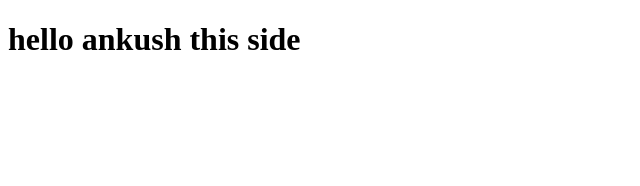
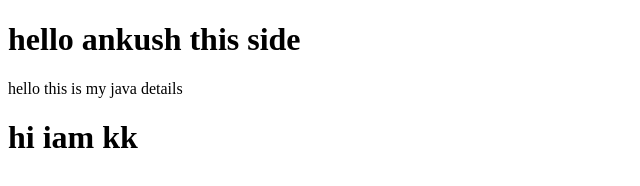
Before and after one commit to ankush717/TestGit1, a plain HTML site: page index.html in a window 1280 px wide. Shown: the whole page, without its empty margins (0-640 px from the left). Drawn offline with Linux system fonts and the light colour scheme.

Commit message:
my 5th commit

```diff
--- a/index.html
+++ b/index.html
@@ -8,5 +8,10 @@
 </head>
 <body>
     <h1>hello ankush this side </h1>
+
+    <p>hello this is my java details </p>
+
+    <h1>hi iam kk</h1>
+
 </body>
 </html>
```
Also changed, not shown: java.html (line endings or trailing spaces).
